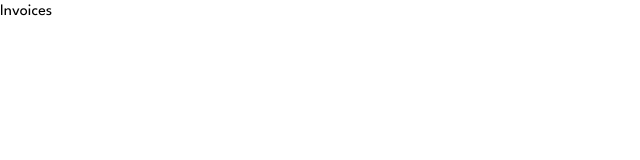
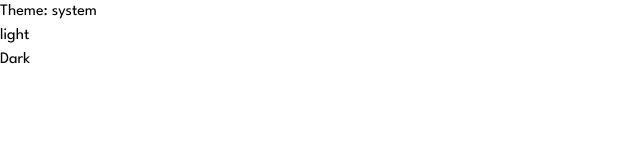
Before and after one commit to rzounlom/invoice-app, a Next.js app: page /invoices in a window 1280 px wide. Shown: the top 160 px of the page, without its empty margins (0-640 px from the left). Built offline with nearby package versions, Linux system fonts and the light colour scheme.

Commit message:
add dark mode to app

```diff
--- a/package.json
+++ b/package.json
@@ -13,6 +13,7 @@
     "@heroicons/react": "^2.1.5",
     "clsx": "^2.1.1",
     "next": "14.2.14",
+    "next-themes": "^0.3.0",
     "react": "^18",
     "react-dom": "^18",
     "sass": "^1.79.4",
--- a/src/app/invoices/page.tsx
+++ b/src/app/invoices/page.tsx
@@ -1,13 +1,30 @@
+"use client";
+
 import { FC } from "react";
-import { Metadata } from "next";
-
-export const metadata: Metadata = {
-  title: "Invoices",
-  description: "Invoices",
-};
+import clsx from "clsx";
+import useMountedTheme from "../ui/hooks/use-mounted-themes";
 
 const Home: FC = () => {
-  return <div>Invoices</div>;
+  const { mounted, theme, setTheme } = useMountedTheme();
+
+  if (!mounted) {
+    // Don't render anything until the component has mounted
+    return null;
+  }
+
+  console.log({ theme });
+  return (
+    <div
+      className={clsx("h-screen w-screen", {
+        "bg-dark-indigo": theme === "dark",
+        "bg-off-white": theme === "light",
+      })}
+    >
+      Theme: {theme} <br />
+      <button onClick={() => setTheme("light")}>light</button> <br />
+      <button onClick={() => setTheme("dark")}>Dark</button>
+    </div>
+  );
 };
 
 export default Home;
--- a/src/app/layout.tsx
+++ b/src/app/layout.tsx
@@ -1,6 +1,7 @@
 import "./globals.scss";
 
 import type { Metadata } from "next";
+import { ThemeProvider } from "next-themes";
 import { league_spartan } from "./ui/fonts";
 
 export const metadata: Metadata = {
@@ -17,8 +18,10 @@ export default function RootLayout({
   children: React.ReactNode;
 }>) {
   return (
-    <html lang="en">
-      <body className={`${league_spartan.className}`}>{children}</body>
+    <html lang="en" suppressHydrationWarning>
+      <body className={`${league_spartan.className}`}>
+        <ThemeProvider attribute="class">{children}</ThemeProvider>
+      </body>
     </html>
   );
 }
--- /dev/null
+++ b/src/app/ui/hooks/use-mounted-themes.tsx
@@ -0,0 +1,18 @@
+import { useEffect, useState } from "react";
+
+import { useTheme } from "next-themes";
+
+// Custom hook to handle the theme and mounted state
+const useMountedTheme = () => {
+  const [mounted, setMounted] = useState(false);
+  const { theme, setTheme } = useTheme();
+
+  useEffect(() => {
+    // Set the mounted state to true once the component is mounted
+    setMounted(true);
+  }, []);
+
+  return { mounted, theme, setTheme };
+};
+
+export default useMountedTheme;
```
Also changed, not shown: 1 other file (tests, documents, lock files or other folders).
